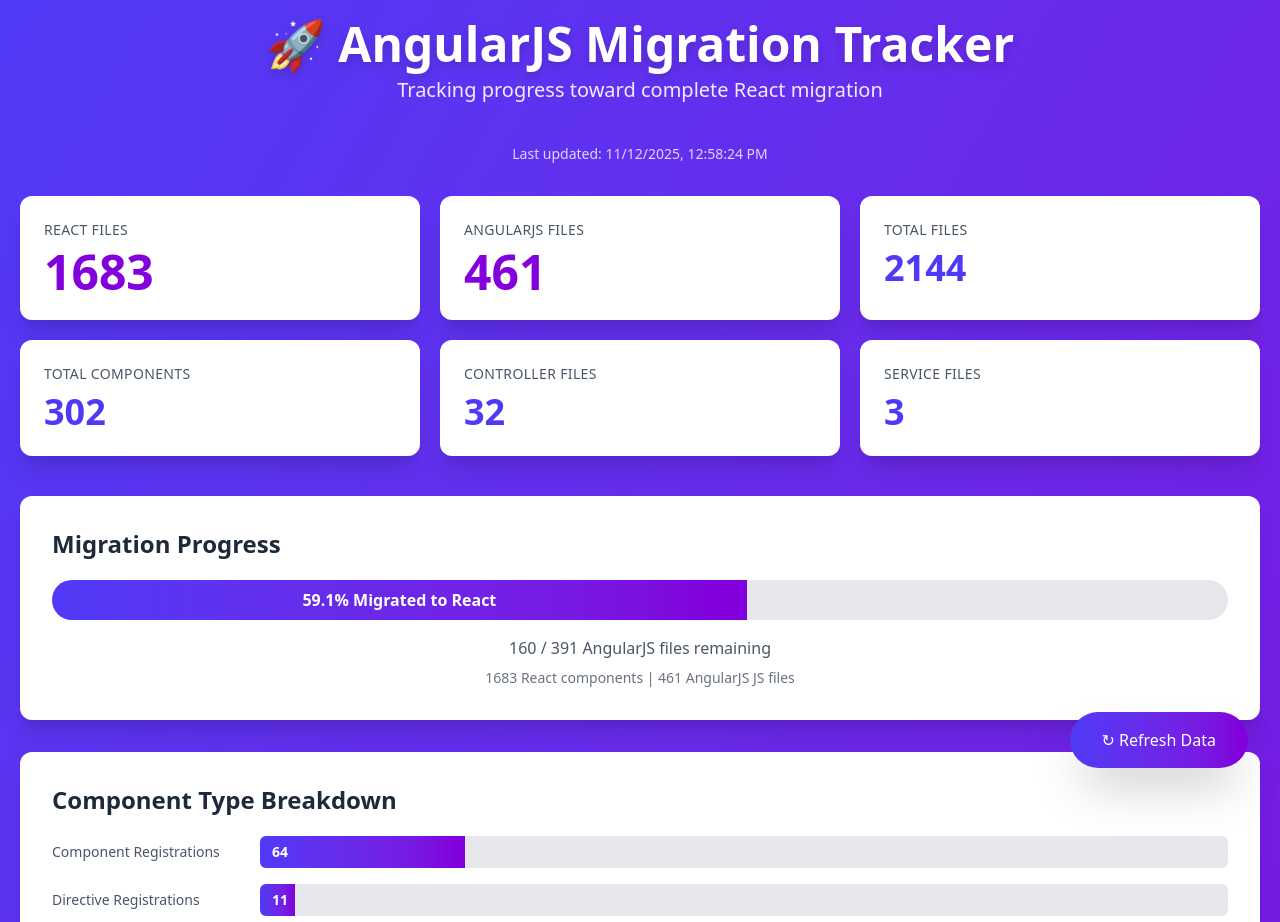
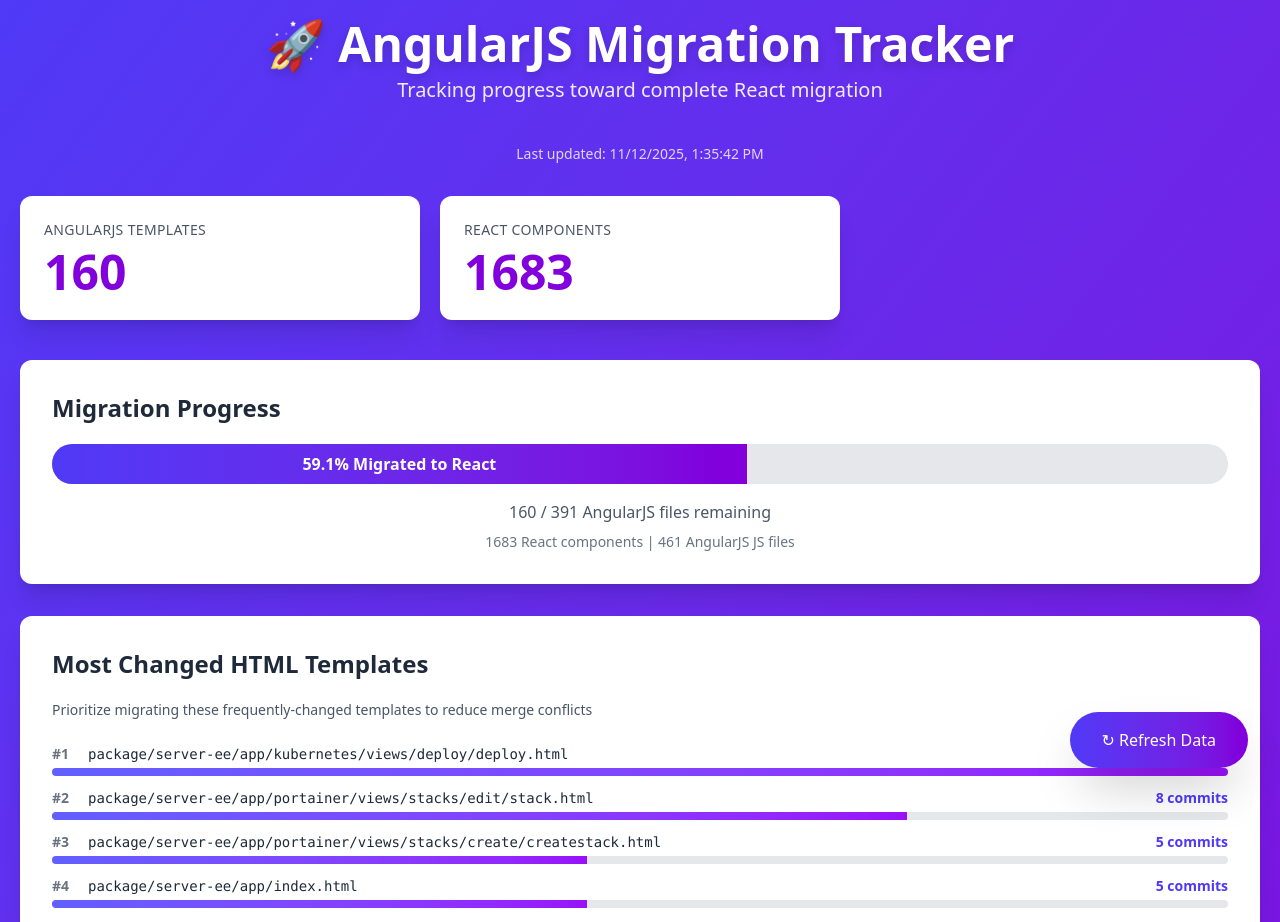
Before and after one commit to chiptus/portainer-angular-migration-tracker, a React (Vite) app: page / in a window 1280 px wide. Shown: the top 922 px of the page. Built offline with nearby package versions, Linux system fonts and the light colour scheme.

Commit message:
fix: show most changed files

```diff
--- a/src/App.tsx
+++ b/src/App.tsx
@@ -1,52 +1,54 @@
-import { useState, useEffect } from 'react'
-import { Results } from './types'
-import Header from './components/Header'
-import StatsCards from './components/StatsCards'
-import MigrationProgress from './components/MigrationProgress'
-import ComponentBreakdown from './components/ComponentBreakdown'
-import DirectoryList from './components/DirectoryList'
-import RefreshButton from './components/RefreshButton'
-import LoadingState from './components/LoadingState'
-import ErrorState from './components/ErrorState'
+import { useState, useEffect } from "react";
+import { Results } from "./types";
+import Header from "./components/Header";
+import StatsCards from "./components/StatsCards";
+import MigrationProgress from "./components/MigrationProgress";
+// import DirectoryList from "./components/DirectoryList";
+import MostChangedFiles from "./components/MostChangedFiles";
+import RefreshButton from "./components/RefreshButton";
+import LoadingState from "./components/LoadingState";
+import ErrorState from "./components/ErrorState";
 
 function App() {
-  const [data, setData] = useState<Results | null>(null)
-  const [loading, setLoading] = useState(true)
-  const [error, setError] = useState<string | null>(null)
+  const [data, setData] = useState<Results | null>(null);
+  const [loading, setLoading] = useState(true);
+  const [error, setError] = useState<string | null>(null);
 
   const loadData = async (forceReload = false) => {
     if (forceReload) {
-      setLoading(true)
-      setError(null)
+      setLoading(true);
+      setError(null);
     }
 
     try {
-      const response = await fetch('results.json?' + Date.now())
+      const response = await fetch("results.json?" + Date.now());
 
       if (!response.ok) {
-        throw new Error('Results file not found. Please run the analysis script first.')
+        throw new Error(
+          "Results file not found. Please run the analysis script first."
+        );
       }
 
-      const jsonData = await response.json()
-      setData(jsonData)
-      setError(null)
+      const jsonData = await response.json();
+      setData(jsonData);
+      setError(null);
     } catch (err) {
-      setError(err instanceof Error ? err.message : 'An error occurred')
+      setError(err instanceof Error ? err.message : "An error occurred");
     } finally {
-      setLoading(false)
+      setLoading(false);
     }
-  }
+  };
 
   useEffect(() => {
-    loadData()
+    loadData();
 
     // Auto-refresh every 5 minutes
-    const interval = setInterval(() => loadData(false), 5 * 60 * 1000)
-    return () => clearInterval(interval)
-  }, [])
+    // const interval = setInterval(() => loadData(false), 5 * 60 * 1000)
+    // return () => clearInterval(interval)
+  }, []);
 
   return (
-    <div className="min-h-screen bg-gradient-to-br from-indigo-600 to-purple-700 p-5">
+    <div className="min-h-screen bg-linear-to-br from-indigo-600 to-purple-700 p-5">
       <div className="max-w-7xl mx-auto">
         <Header />
 
@@ -62,15 +64,18 @@
 
             <StatsCards summary={data.summary} />
             <MigrationProgress summary={data.summary} />
-            <ComponentBreakdown summary={data.summary} />
-            <DirectoryList byDirectory={data.byDirectory} />
+            {data.mostChangedHtmlFiles &&
+              data.mostChangedHtmlFiles.length > 0 && (
+                <MostChangedFiles files={data.mostChangedHtmlFiles} />
+              )}
+            {/* <DirectoryList byDirectory={data.byDirectory} /> */}
           </>
         )}
 
         <RefreshButton onRefresh={() => loadData(true)} />
       </div>
     </div>
-  )
+  );
 }
 
-export default App
+export default App;
--- /dev/null
+++ b/src/analyzer/git-history.ts
@@ -0,0 +1,47 @@
+/**
+ * Git history analysis utilities
+ */
+
+import { execSync } from 'child_process';
+import type { HtmlFileChange } from '../types.js';
+
+/**
+ * Get the most frequently changed HTML files from git history
+ * @param baseDir - Base directory of the git repository
+ * @param limit - Maximum number of files to return (default: 20)
+ * @returns Array of HTML files sorted by commit count (descending)
+ */
+export function getMostChangedHtmlFiles(
+  baseDir: string,
+  limit: number = 20
+): HtmlFileChange[] {
+  try {
+    // Execute git command to find most changed HTML files
+    const command = `git log --name-only --pretty=format: -- '*.html' | sort | uniq -c | sort -nr | head -${limit}`;
+
+    const output = execSync(command, {
+      cwd: baseDir,
+      encoding: 'utf8',
+      stdio: ['pipe', 'pipe', 'pipe'], // Suppress stderr
+    });
+
+    // Parse output format: "  <count> <filepath>"
+    const lines = output.trim().split('\n').filter(line => line.trim());
+
+    const results: HtmlFileChange[] = [];
+    for (const line of lines) {
+      const match = line.trim().match(/^(\d+)\s+(.+)$/);
+      if (match) {
+        const commitCount = parseInt(match[1], 10);
+        const path = match[2];
+        results.push({ path, commitCount });
+      }
+    }
+
+    return results;
+  } catch (error) {
+    // Return empty array if git fails (not a git repo, no HTML files, etc.)
+    console.warn('Could not fetch git history for HTML files:', error instanceof Error ? error.message : 'Unknown error');
+    return [];
+  }
+}
--- a/src/analyzer/local-scanner.ts
+++ b/src/analyzer/local-scanner.ts
@@ -7,6 +7,7 @@
 import type { Results } from '../types.js';
 import { analyzeFileContent } from './file-analyzer.js';
 import { EXCLUDED_DIRECTORIES, FILE_EXTENSIONS } from './config.js';
+import { getMostChangedHtmlFiles } from './git-history.js';
 
 /**
  * Recursively walks through directory and analyzes files
@@ -42,4 +43,8 @@
   }
 
   walkDirectory(appPath, appPath, results);
+
+  // Get most changed HTML files from git history
+  console.log('Analyzing git history for most changed HTML files...');
+  results.mostChangedHtmlFiles = getMostChangedHtmlFiles(appPath, 20);
 }
--- a/src/analyzer/results-manager.ts
+++ b/src/analyzer/results-manager.ts
@@ -30,6 +30,7 @@
     },
     byDirectory: {},
     files: [],
+    mostChangedHtmlFiles: undefined,
   };
 }
 
--- /dev/null
+++ b/src/components/MostChangedFiles.tsx
@@ -0,0 +1,56 @@
+import { HtmlFileChange } from '../types'
+
+interface MostChangedFilesProps {
+  files: HtmlFileChange[]
+}
+
+export default function MostChangedFiles({ files }: MostChangedFilesProps) {
+  if (!files || files.length === 0) {
+    return null
+  }
+
+  // Find max commit count for scaling bars
+  const maxCommits = Math.max(...files.map(f => f.commitCount))
+
+  return (
+    <div className="bg-white rounded-xl p-8 mb-8 shadow-xl">
+      <h2 className="text-2xl font-bold mb-5 text-gray-800">
+        Most Changed HTML Templates
+      </h2>
+      <p className="text-sm text-gray-600 mb-6">
+        Prioritize migrating these frequently-changed templates to reduce merge conflicts
+      </p>
+
+      <div className="space-y-3">
+        {files.map((file, index) => {
+          const barWidth = (file.commitCount / maxCommits) * 100
+
+          return (
+            <div key={file.path} className="group">
+              <div className="flex items-center justify-between mb-1">
+                <div className="flex items-center gap-3 flex-1 min-w-0">
+                  <span className="text-sm font-semibold text-gray-500 w-6 flex-shrink-0">
+                    #{index + 1}
+                  </span>
+                  <span className="text-sm text-gray-800 truncate font-mono">
+                    {file.path}
+                  </span>
+                </div>
+                <span className="text-sm font-bold text-indigo-600 ml-4 flex-shrink-0">
+                  {file.commitCount} commits
+                </span>
+              </div>
+
+              <div className="bg-gray-200 rounded-full h-2 overflow-hidden">
+                <div
+                  className="bg-gradient-to-r from-indigo-500 to-purple-600 h-full transition-all duration-500 ease-out"
+                  style={{ width: `${barWidth}%` }}
+                />
+              </div>
+            </div>
+          )
+        })}
+      </div>
+    </div>
+  )
+}
--- a/src/components/StatsCards.tsx
+++ b/src/components/StatsCards.tsx
@@ -1,28 +1,22 @@
-import { Summary } from '../types'
+import { Summary } from "../types";
 
 interface StatsCardsProps {
-  summary: Summary
+  summary: Summary;
 }
 
 export default function StatsCards({ summary }: StatsCardsProps) {
-  const totalComponents =
-    summary.componentRegistrations +
-    summary.directiveRegistrations +
-    summary.controllerRegistrations +
-    summary.serviceRegistrations +
-    summary.factoryRegistrations +
-    summary.filterRegistrations
-
-  const totalFiles = summary.totalAngularJSFiles + summary.totalReactFiles
-
   const cards = [
-    { title: 'React Files', value: summary.totalReactFiles, highlight: true },
-    { title: 'AngularJS Files', value: summary.totalAngularJSFiles, highlight: true },
-    { title: 'Total Files', value: totalFiles, highlight: false },
-    { title: 'Total Components', value: totalComponents, highlight: false },
-    { title: 'Controller Files', value: summary.controllerFiles, highlight: false },
-    { title: 'Service Files', value: summary.serviceFiles, highlight: false },
-  ]
+    {
+      title: "AngularJS Templates",
+      value: summary.totalAngularJSTemplates,
+      highlight: true,
+    },
+    {
+      title: "React Components",
+      value: summary.totalReactFiles,
+      highlight: true,
+    },
+  ];
 
   return (
     <div className="grid grid-cols-1 sm:grid-cols-2 lg:grid-cols-3 gap-5 mb-10">
@@ -37,8 +31,8 @@
           <div
             className={`font-bold ${
               card.highlight
-                ? 'text-5xl text-purple-700'
-                : 'text-4xl text-indigo-600'
+                ? "text-5xl text-purple-700"
+                : "text-4xl text-indigo-600"
             }`}
           >
             {card.value}
@@ -46,5 +40,5 @@
         </div>
       ))}
     </div>
-  )
+  );
 }
--- a/src/types.ts
+++ b/src/types.ts
@@ -34,10 +34,16 @@
   filesWithAngularImport: number;
 }
 
+export interface HtmlFileChange {
+  path: string;
+  commitCount: number;
+}
+
 export interface Results {
   timestamp: string;
   source: 'local' | 'github';
   summary: Summary;
   byDirectory: Record<string, number>;
   files: FileData[];
+  mostChangedHtmlFiles?: HtmlFileChange[];
 }
```
Also changed, not shown: public/results.json.
